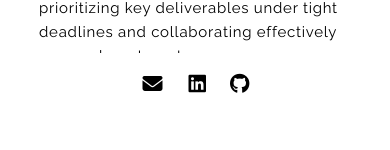
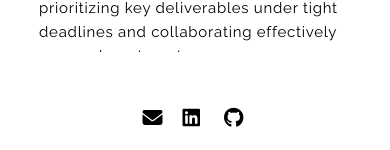
Before and after one commit to cynthiaeddy/portfolio_2023, a React (Create React App) app in the folder portfolio/: page /about-me in a window 390 px wide. Shown: the part 691-841 px from the top of the page. Built offline with nearby package versions, Linux system fonts and the light colour scheme.

Commit message:
css tinkering mobile scrolls

```diff
--- a/portfolio/src/App.css
+++ b/portfolio/src/App.css
@@ -66,7 +66,6 @@ h2 {
   font-size: 1.9rem;
   text-align: center;
   text-indent: -0.5em;
-  direction: rtl;
 }
 
 h3 {
--- a/portfolio/src/components/AboutMe/AboutMe.css
+++ b/portfolio/src/components/AboutMe/AboutMe.css
@@ -43,6 +43,7 @@ width: 60%;
     margin-top: 17rem;
     overflow-y: auto;
     height: 90vh;
+    margin-bottom: 10rem;
 }
 .about-me-container {
 width: 80%;
--- a/portfolio/src/components/Contact/ContactForm.css
+++ b/portfolio/src/components/Contact/ContactForm.css
@@ -57,3 +57,7 @@ flex-direction: column;
   text-align: center;
   line-height: 2;
 }
+
+h2.Main_hed.modal {
+  direction: rtl;
+}
--- a/portfolio/src/components/Footer/Footer.css
+++ b/portfolio/src/components/Footer/Footer.css
@@ -25,4 +25,14 @@
 .footer-contact {
   background: none;
   border: none;
+  padding: 0
 }
+
+
+/* ///////  MEDIA QUERIES /////// */
+
+@media  (max-width: 480px) {
+  .footerContainer {
+     height: 6.5rem;
+    }
+}
--- a/portfolio/src/components/Project/Project.css
+++ b/portfolio/src/components/Project/Project.css
@@ -57,8 +57,8 @@ strong {
 @media (max-width: 600px) {
   .projectsContainer.project {
     margin-top: 17rem;
-    overflow-y: auto;
-    height: 90vh
+    overflow-y: scroll;
+    height: 95vh
   }
 
   .card-backdrop {
```
